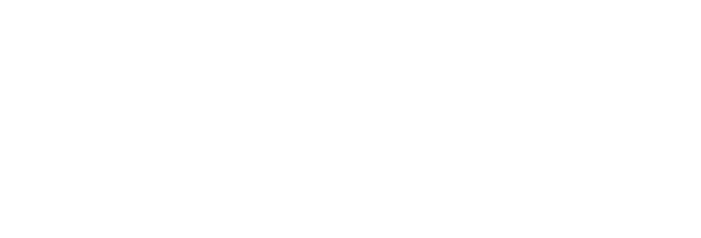
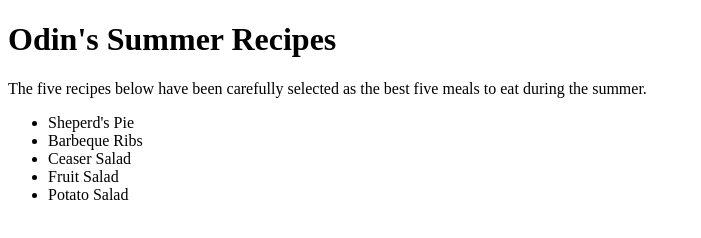
Before and after one commit to Mako1995/odin-recipes, a plain HTML site: page index.html in a window 1280 px wide. Shown: the whole page, without its empty margins (0-701 px from the left). Drawn offline with Linux system fonts and the light colour scheme.

Commit message:
added the body, with list of the five recipes which will be part of the site

```diff
--- a/index.html
+++ b/index.html
@@ -5,6 +5,15 @@
         <title>Odin Recipe Website</title>
     </head>
     <body>
+        <h1>Odin's Summer Recipes</h1>
+        <p> The five recipes below have been carefully selected as the best five meals to eat during the summer.</p>
 
+        <ul>
+            <li>Sheperd's Pie</li>
+            <li>Barbeque Ribs</li>
+            <li>Ceaser Salad</li>
+            <li>Fruit Salad</li>
+            <li>Potato Salad</li>
+        </ul>
     </body>
 </html>
```
